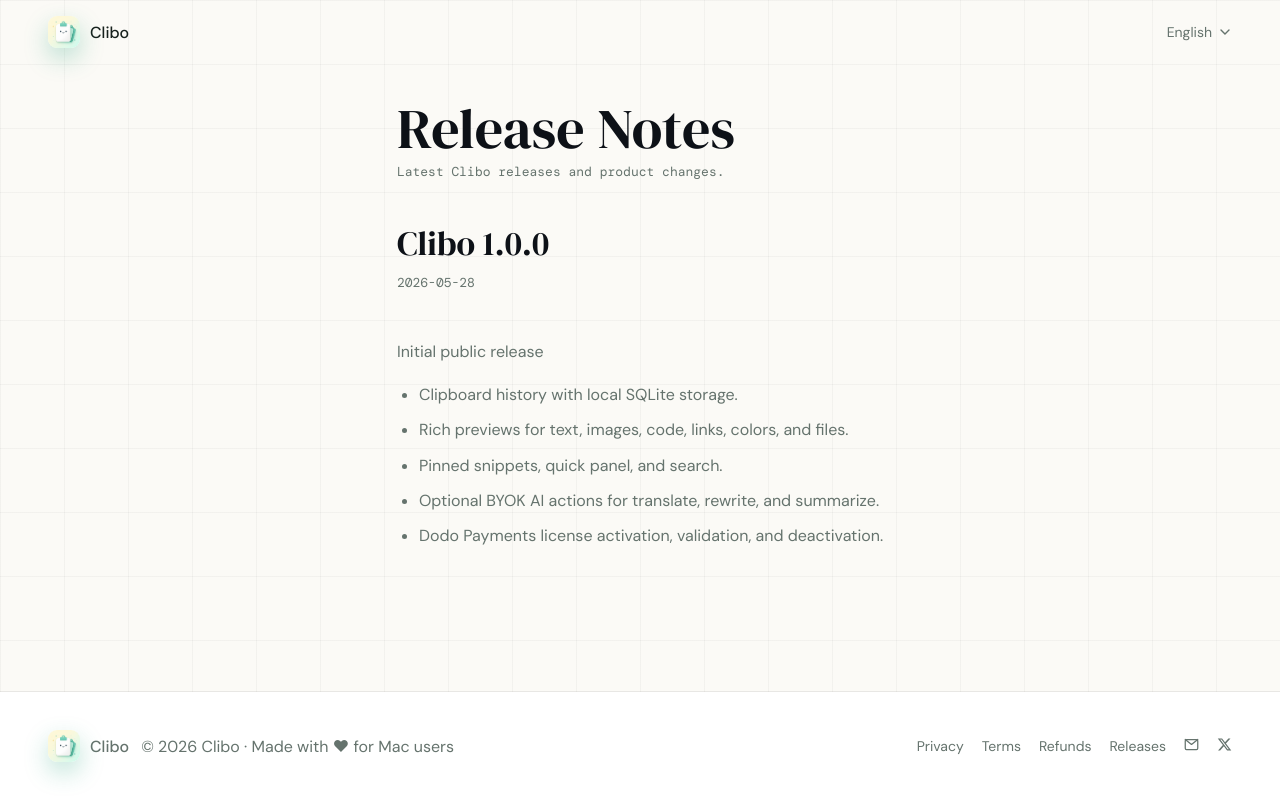
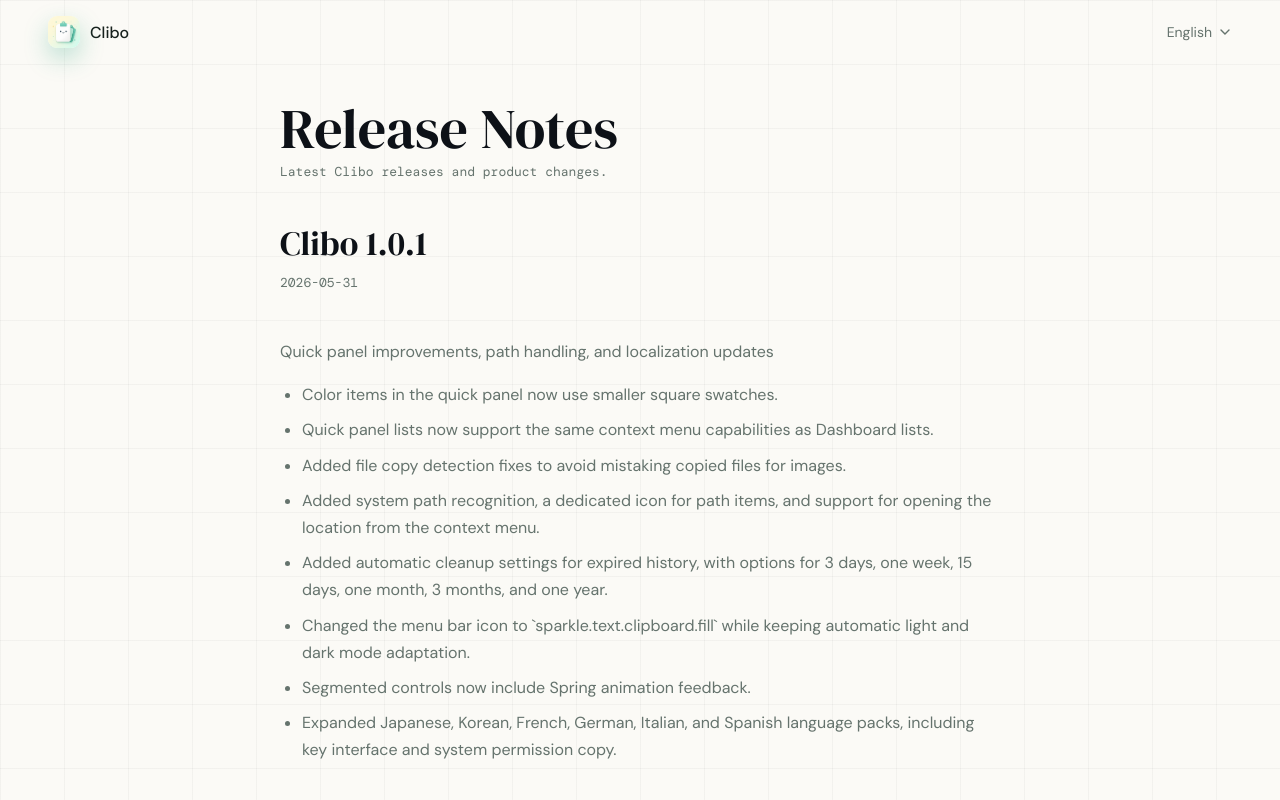
Before and after one commit to 08820048/Clibo_Site, a React (Vite) app: page /releases in a window 1280 px wide. Shown: the top 800 px of the page. Built offline with nearby package versions, Linux system fonts and the light colour scheme.

Commit message:
Update release notes and download link

```diff
--- a/src/components/Hero.jsx
+++ b/src/components/Hero.jsx
@@ -111,7 +111,7 @@
           <div className="hero-actions reveal" style={{ "--delay": "310ms" }}>
             <a
               className="button button-primary button-teal"
-              href="https://releases.clibo.us/Clibo-1.0.0.dmg"
+              href="https://releases.clibo.us/Clibo-1.0.1.dmg"
             >
               <I18nText
                 t={{
--- a/src/components/Pricing.jsx
+++ b/src/components/Pricing.jsx
@@ -226,7 +226,7 @@
               es: "o",
             }}
           />{" "}
-          <a href="https://releases.clibo.us/Clibo-1.0.0.dmg">
+          <a href="https://releases.clibo.us/Clibo-1.0.1.dmg">
             <I18nText
               t={{
                 en: "try it free",
--- a/src/pages/Releases.jsx
+++ b/src/pages/Releases.jsx
@@ -7,6 +7,102 @@
 import "../styles/privacy.css";
 
 const RELEASES = [
+  {
+    version: "1.0.1",
+    date: "2026-05-31",
+    title: {
+      en: "Quick panel improvements, path handling, and localization updates",
+      zh: "快捷面板改进、路径处理与本地化更新",
+      ja: "クイックパネルの改善、パス処理、ローカライズ更新",
+      ko: "빠른 패널 개선, 경로 처리 및 현지화 업데이트",
+      fr: "Ameliorations du panneau rapide, gestion des chemins et mises a jour de localisation",
+      de: "Verbesserungen am Schnellpanel, Pfadverarbeitung und Lokalisierungsupdates",
+      it: "Miglioramenti al pannello rapido, gestione dei percorsi e aggiornamenti di localizzazione",
+      es: "Mejoras del panel rapido, gestion de rutas y actualizaciones de localizacion",
+    },
+    notes: [
+      {
+        en: "Color items in the quick panel now use smaller square swatches.",
+        zh: "快捷面板颜色类型的列表色块改为更小的方块显示。",
+        ja: "クイックパネルのカラー項目は、より小さい正方形のスウォッチで表示されるようになりました。",
+        ko: "빠른 패널의 색상 항목이 더 작은 정사각형 색상 견본으로 표시됩니다.",
+        fr: "Les elements de couleur du panneau rapide utilisent desormais de plus petits echantillons carres.",
+        de: "Farbeintrage im Schnellpanel verwenden jetzt kleinere quadratische Farbfelder.",
+        it: "Gli elementi colore nel pannello rapido ora usano campioni quadrati piu piccoli.",
+        es: "Los elementos de color del panel rapido ahora usan muestras cuadradas mas pequenas.",
+      },
+      {
+        en: "Quick panel lists now support the same context menu capabilities as Dashboard lists.",
+        zh: "快捷面板列表新增与 Dashboard 列表一致的右键菜单能力。",
+        ja: "クイックパネルのリストで、Dashboard リストと同じコンテキストメニュー機能を利用できるようになりました。",
+        ko: "빠른 패널 목록에 Dashboard 목록과 동일한 컨텍스트 메뉴 기능이 추가되었습니다.",
+        fr: "Les listes du panneau rapide prennent desormais en charge les memes menus contextuels que les listes du Dashboard.",
+        de: "Listen im Schnellpanel unterstutzen jetzt dieselben Kontextmenufunktionen wie Dashboard-Listen.",
+        it: "Gli elenchi del pannello rapido ora supportano le stesse funzioni del menu contestuale degli elenchi Dashboard.",
+        es: "Las listas del panel rapido ahora admiten las mismas funciones de menu contextual que las listas del Dashboard.",
+      },
+      {
+        en: "Added file copy detection fixes to avoid mistaking copied files for images.",
+        zh: "新增文件复制识别修正，避免复制文件时被误识别为图片。",
+        ja: "ファイルコピー検出を修正し、コピーしたファイルが画像として誤認識されないようにしました。",
+        ko: "파일 복사 감지 수정으로 복사한 파일이 이미지로 잘못 인식되지 않도록 했습니다.",
+        fr: "Correction de la detection de copie de fichiers afin d'eviter que les fichiers copies soient identifies a tort comme des images.",
+        de: "Korrekturen bei der Erkennung kopierter Dateien verhindern, dass kopierte Dateien falsch als Bilder erkannt werden.",
+        it: "Corretta l'identificazione della copia dei file per evitare che i file copiati vengano riconosciuti erroneamente come immagini.",
+        es: "Se corrigio la deteccion de copia de archivos para evitar que los archivos copiados se identifiquen por error como imagenes.",
+      },
+      {
+        en: "Added system path recognition, a dedicated icon for path items, and support for opening the location from the context menu.",
+        zh: "新增系统路径识别，路径类型使用独立图标，并支持在右键菜单中打开位置。",
+        ja: "システムパス認識を追加し、パス項目に専用アイコンを使用し、コンテキストメニューから場所を開けるようにしました。",
+        ko: "시스템 경로 인식, 경로 유형 전용 아이콘, 컨텍스트 메뉴에서 위치 열기를 추가했습니다.",
+        fr: "Ajout de la reconnaissance des chemins systeme, d'une icone dediee pour les chemins et de l'ouverture de l'emplacement depuis le menu contextuel.",
+        de: "Systempfaderkennung, ein eigenes Symbol fur Pfade und das Offnen des Speicherorts uber das Kontextmenu wurden hinzugefugt.",
+        it: "Aggiunti il riconoscimento dei percorsi di sistema, un'icona dedicata per i percorsi e l'apertura della posizione dal menu contestuale.",
+        es: "Se agrego reconocimiento de rutas del sistema, un icono dedicado para las rutas y la opcion de abrir la ubicacion desde el menu contextual.",
+      },
+      {
+        en: "Added automatic cleanup settings for expired history, with options for 3 days, one week, 15 days, one month, 3 months, and one year.",
+        zh: "新增历史记录过期自动清理设置，支持 3 天、一周、15 天、一个月、3 个月和一年。",
+        ja: "期限切れ履歴の自動クリーンアップ設定を追加し、3 日、1 週間、15 日、1 か月、3 か月、1 年を選択できるようにしました。",
+        ko: "만료된 기록 자동 정리 설정을 추가했으며 3일, 1주, 15일, 1개월, 3개월, 1년 옵션을 지원합니다.",
+        fr: "Ajout de parametres de nettoyage automatique de l'historique expire : 3 jours, une semaine, 15 jours, un mois, 3 mois et un an.",
+        de: "Automatische Bereinigung abgelaufener Verlaufseintrage hinzugefugt, mit Optionen fur 3 Tage, eine Woche, 15 Tage, einen Monat, 3 Monate und ein Jahr.",
+        it: "Aggiunte impostazioni di pulizia automatica della cronologia scaduta, con opzioni per 3 giorni, una settimana, 15 giorni, un mese, 3 mesi e un anno.",
+        es: "Se agregaron ajustes de limpieza automatica del historial vencido, con opciones de 3 dias, una semana, 15 dias, un mes, 3 meses y un ano.",
+      },
+      {
+        en: "Changed the menu bar icon to `sparkle.text.clipboard.fill` while keeping automatic light and dark mode adaptation.",
+        zh: "菜单栏图标切换为 `sparkle.text.clipboard.fill`，并保持深浅色模式自适应。",
+        ja: "メニューバーアイコンを `sparkle.text.clipboard.fill` に変更し、ライト/ダークモードへの自動対応を維持しました。",
+        ko: "메뉴 막대 아이콘을 `sparkle.text.clipboard.fill`로 변경하고 라이트/다크 모드 자동 적응을 유지했습니다.",
+        fr: "L'icone de la barre de menus devient `sparkle.text.clipboard.fill` tout en conservant l'adaptation automatique aux modes clair et sombre.",
+        de: "Das Menuleistensymbol wurde auf `sparkle.text.clipboard.fill` umgestellt und passt sich weiterhin automatisch an Hell- und Dunkelmodus an.",
+        it: "L'icona della barra dei menu e stata cambiata in `sparkle.text.clipboard.fill`, mantenendo l'adattamento automatico alle modalita chiara e scura.",
+        es: "El icono de la barra de menus cambio a `sparkle.text.clipboard.fill` y mantiene la adaptacion automatica a los modos claro y oscuro.",
+      },
+      {
+        en: "Segmented controls now include Spring animation feedback.",
+        zh: "分段控制器增加 Spring 动画反馈。",
+        ja: "セグメントコントロールに Spring アニメーションのフィードバックを追加しました。",
+        ko: "세그먼트 컨트롤에 Spring 애니메이션 피드백을 추가했습니다.",
+        fr: "Les controles segmentes incluent desormais un retour d'animation Spring.",
+        de: "Segmentierte Steuerelemente bieten jetzt Spring-Animationsfeedback.",
+        it: "I controlli segmentati ora includono un feedback con animazione Spring.",
+        es: "Los controles segmentados ahora incluyen respuesta con animacion Spring.",
+      },
+      {
+        en: "Expanded Japanese, Korean, French, German, Italian, and Spanish language packs, including key interface and system permission copy.",
+        zh: "扩展日语、韩语、法语、德语、意大利语和西班牙语语言包，并补充主要界面与系统权限文案。",
+        ja: "日本語、韓国語、フランス語、ドイツ語、イタリア語、スペイン語の言語パックを拡充し、主要画面とシステム権限の文言を追加しました。",
+        ko: "일본어, 한국어, 프랑스어, 독일어, 이탈리아어, 스페인어 언어 팩을 확장하고 주요 화면과 시스템 권한 문구를 보완했습니다.",
+        fr: "Extension des packs japonais, coreen, francais, allemand, italien et espagnol, avec les principaux textes d'interface et d'autorisations systeme.",
+        de: "Japanische, koreanische, franzosische, deutsche, italienische und spanische Sprachpakete wurden erweitert, einschliesslich zentraler Oberflachen- und Systemberechtigungstexte.",
+        it: "Estesi i pacchetti lingua giapponese, coreano, francese, tedesco, italiano e spagnolo, con i principali testi dell'interfaccia e dei permessi di sistema.",
+        es: "Se ampliaron los paquetes de japones, coreano, frances, aleman, italiano y espanol, incluyendo textos clave de la interfaz y permisos del sistema.",
+      },
+    ],
+  },
   {
     version: "1.0.0",
     date: "2026-05-28",
--- a/src/pages/Success.jsx
+++ b/src/pages/Success.jsx
@@ -297,7 +297,7 @@
           <div className="success-actions">
             <a
               className="success-primary-action"
-              href="https://releases.clibo.us/Clibo-1.0.0.dmg"
+              href="https://releases.clibo.us/Clibo-1.0.1.dmg"
             >
               {t("download")}
             </a>
--- a/success/index.html
+++ b/success/index.html
@@ -136,7 +136,7 @@
         <div class="license-list" data-license-list></div>
 
         <div class="success-actions">
-          <a class="primary-action" href="https://releases.clibo.us/Clibo-1.0.0.dmg" data-download-link>Download Clibo</a>
+          <a class="primary-action" href="https://releases.clibo.us/Clibo-1.0.1.dmg" data-download-link>Download Clibo</a>
           <a class="secondary-action" href="/">回到首页</a>
         </div>
 
```
Also changed, not shown: 2 other files (tests, documents, lock files or other folders).
